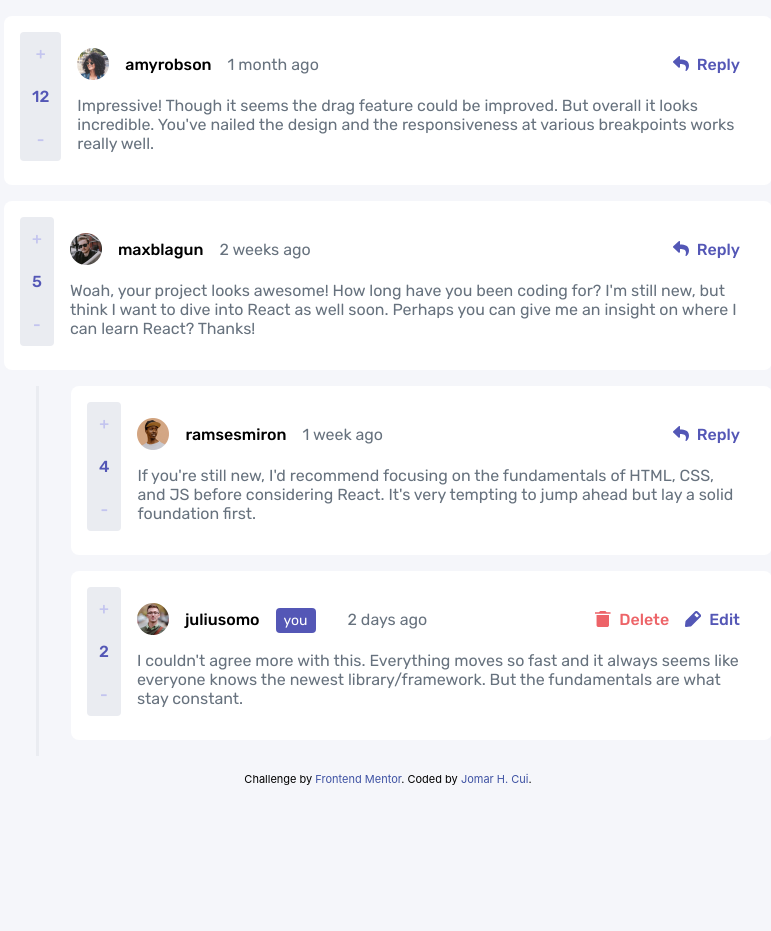
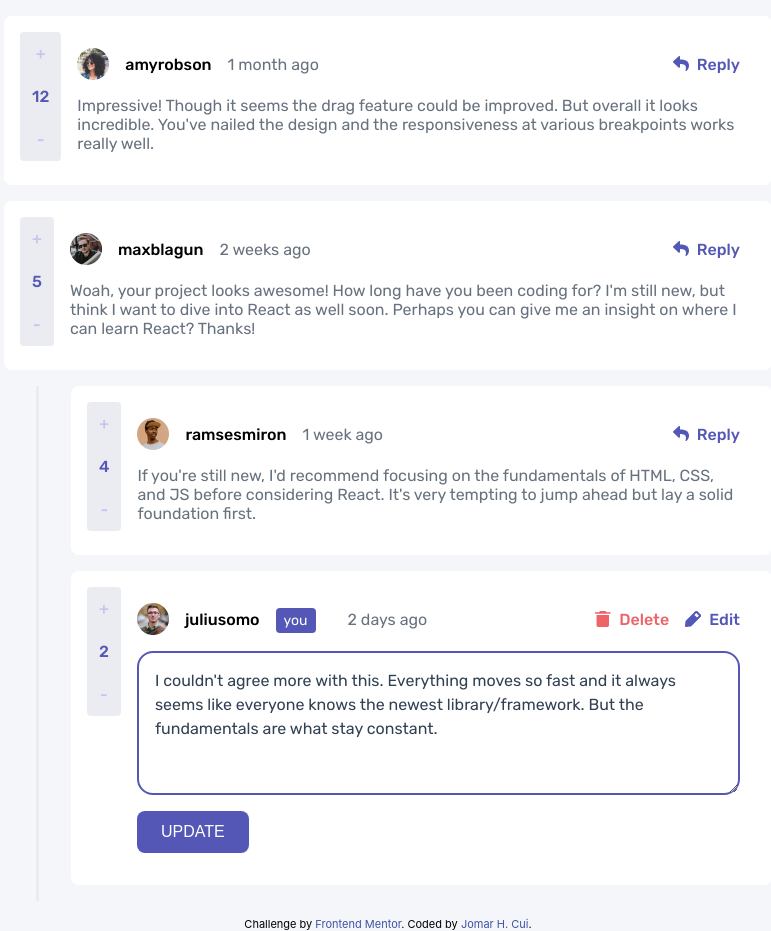
Before and after one commit to jomarcui/react-next-interactive-comment-section, a Next.js app: page / in a window 1280 px wide. Both pictures are taken after a click on the button "Edit". Shown: the whole page, without its empty margins (252-1023 px from the left). Before the commit the page ends 800 px from the top, so only its background shows below. Built offline with nearby package versions, Linux system fonts and the light colour scheme.

Commit message:
💄 Made a separate styled component for button

```diff
--- a/components/comment/comment.styles.ts
+++ b/components/comment/comment.styles.ts
@@ -20,6 +20,7 @@ const commentContainer = css`
   display: flex;
   margin-bottom: 1rem;
   padding: 1rem;
+  width: 100%;
 `;
 
 const flexBox = css`
@@ -41,7 +42,31 @@ const marginY = css`
   margin: 1em 0;
 `;
 
-//#endregion Mixins
+//#endregion
+
+//#region Types
+
+interface IButton {
+  align: string;
+}
+
+//#endregion
+
+export const Button = styled.button<IButton>`
+  background-color: ${Colors.MODERATE_BLUE};
+  border: none;
+  border-radius: 0.5rem;
+  color: ${Colors.WHITE};
+  cursor: pointer;
+  font-size: 1rem;
+  font-weight: 500;
+  padding: 0.75rem 1.5rem;
+  transition: opacity 0.15s;
+
+  &:hover {
+    opacity: 0.5;
+  }
+`;
 
 export const Comment = styled.div`
   ${commentContainer}
@@ -53,6 +78,19 @@ export const Content = styled.div`
   color: ${Colors.GRAYISH_BLUE};
   font: 400 1rem "Rubik";
   margin: 1rem;
+
+  textarea {
+    border: 0.125rem solid ${Colors.MODERATE_BLUE};
+    border-radius: 1rem;
+    display: block;
+    color: ${Colors.DARK_BLUE};
+    font: 400 1rem "Rubik";
+    line-height: 1.5rem;
+    height: 9rem;
+    margin: 1rem 0;
+    padding: 1rem;
+    width: 100%;
+  }
 `;
 
 export const FlexBoxCol = styled.div`
--- a/components/comment/mycomment.tsx
+++ b/components/comment/mycomment.tsx
@@ -2,6 +2,7 @@ import Image from "next/image";
 
 import * as Styles from "./comment.styles";
 import * as Types from "../../types/comment";
+import { useState } from "react";
 
 type CommentProps = {
   comment: Types.Comment;
@@ -19,7 +20,17 @@ const MyComment = ({
     },
   },
 }: CommentProps) => {
-  const showEditHandleClick = () => {};
+  const [isEditing, setIsEditing] = useState(false);
+  const [myComment, setMyComment] = useState(content);
+
+  const commentHandleChange = (e: any) => {
+    setMyComment(e.currentTarget.val);
+  };
+
+  const showEditHandleClick = () => {
+    setIsEditing(true);
+  };
+
   return (
     <Styles.Comment>
       <div>
@@ -74,7 +85,18 @@ const MyComment = ({
             </button>
           </div>
         </div>
-        <Styles.Content>{content}</Styles.Content>
+        {isEditing && (
+          <Styles.Content>
+            <textarea
+              onChange={commentHandleChange}
+              title="Your comment"
+              value={myComment}
+            />
+            <Styles.Button align="end">UPDATE</Styles.Button>
+          </Styles.Content>
+        )}
+
+        {!isEditing && <Styles.Content>{content}</Styles.Content>}
       </div>
     </Styles.Comment>
   );
```
